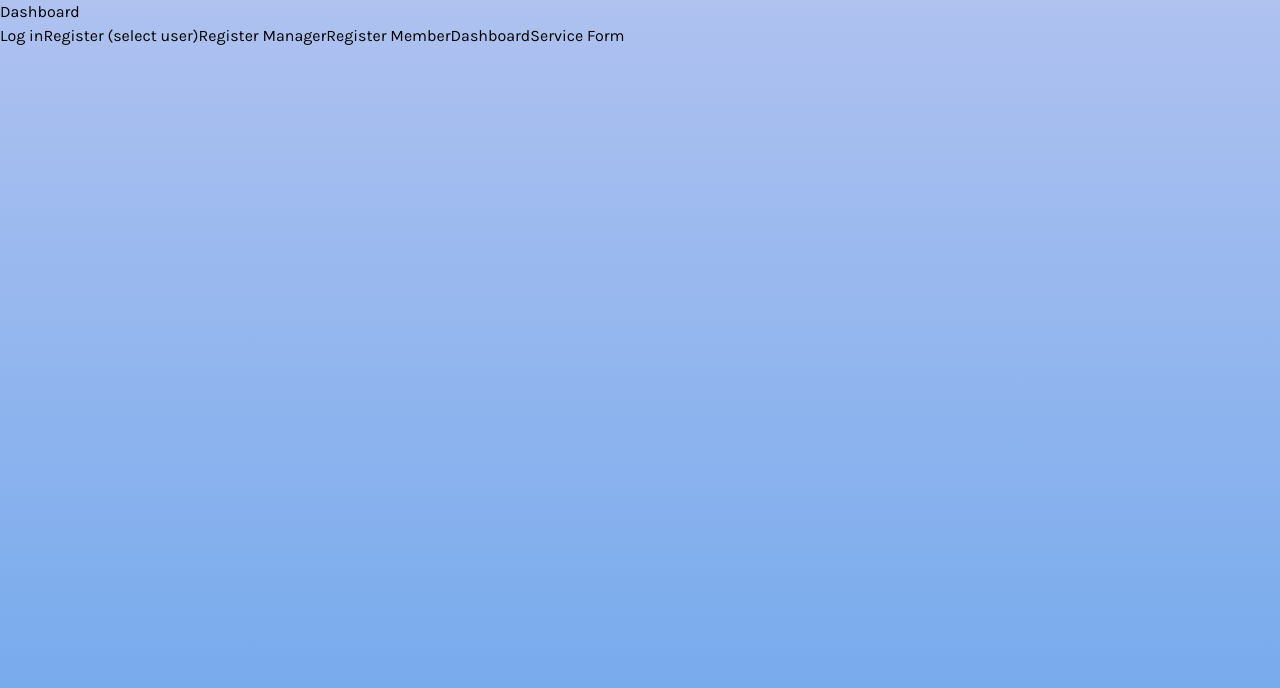
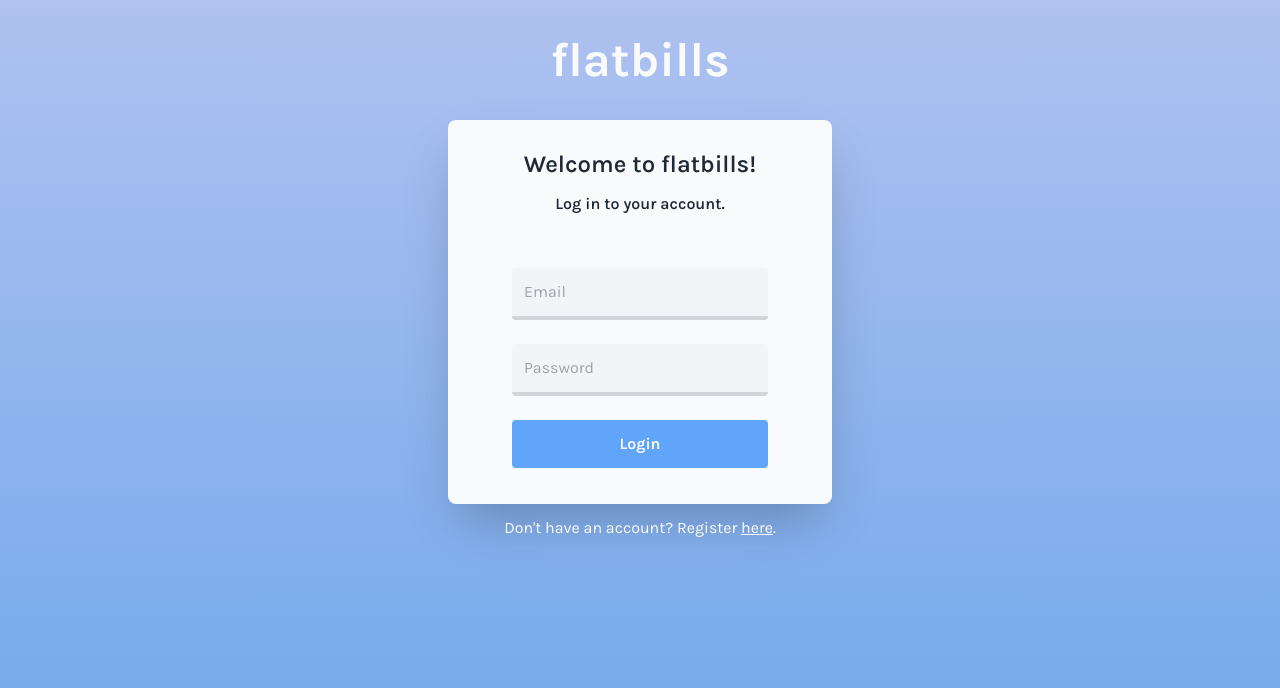
Before and after one commit to ethan-fraser/cosc349-assignment1, a React (Create React App) app in the folder webserver/: page / in a window 1280 px wide. Shown: the top 688 px of the page. Built offline with nearby package versions, Linux system fonts and the light colour scheme.

Commit message:
Change root path to direct to login page

```diff
--- a/webserver/src/Routes.js
+++ b/webserver/src/Routes.js
@@ -12,7 +12,7 @@ function Routes() {
     return (
         <Switch>
             <Route exact path="/">
-                <Home />
+                <Login />
             </Route>
             <Route path="/login">
                 <Login />
```
